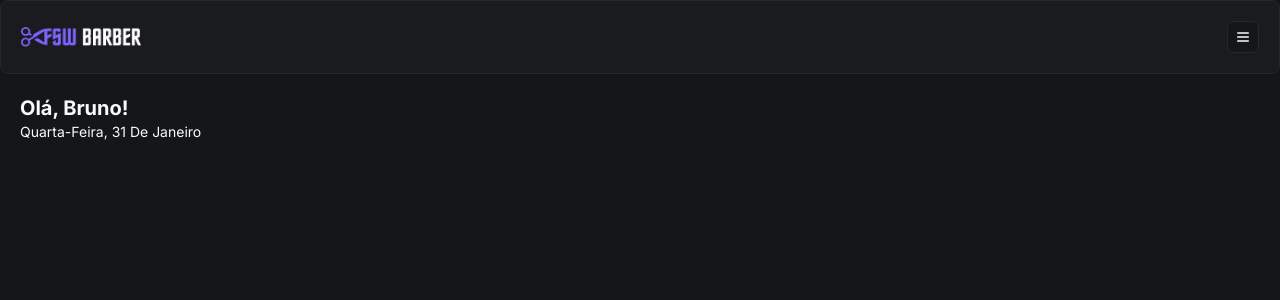
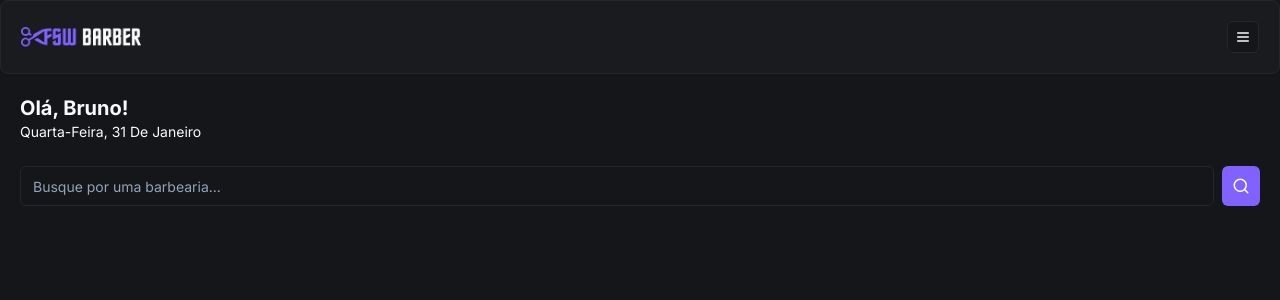
Before and after one commit to Bruno-Andrade49/fullstack-barberBooking, a Next.js app: page / in a window 1280 px wide. Shown: the top 300 px of the page. Built offline with nearby package versions, Linux system fonts and the light colour scheme.

Commit message:
Search component

```diff
--- /dev/null
+++ b/app/(home)/_components/search.tsx
@@ -0,0 +1,18 @@
+"use client"
+
+import { Button } from "@/app/_components/ui/button";
+import { Input } from "@/app/_components/ui/input";
+import { SearchIcon } from "lucide-react";
+
+const Search = () => {
+    return (
+        <div className="flex items-center gap-2">
+            <Input placeholder="Busque por uma barbearia..."/>
+            <Button variant={"default"} size={"icon"} >
+                <SearchIcon size={18}/>
+            </Button>
+        </div>
+     );
+}
+
+export default Search;
--- a/app/(home)/page.tsx
+++ b/app/(home)/page.tsx
@@ -1,6 +1,7 @@
 import { format } from "date-fns"
 import Header from "../_components/header";
 import { ptBR } from "date-fns/locale";
+import Search from "./_components/search";
 
 export default function Home() {
   return (
@@ -15,6 +16,11 @@ export default function Home() {
           })}
         </p>
       </div>
+
+      <div className="px-5 mt-6">
+        <Search />
+      </div>
+
     </div>
   );
 }
--- /dev/null
+++ b/app/_components/ui/input.tsx
@@ -0,0 +1,25 @@
+import * as React from "react"
+
+import { cn } from "@/app/_lib/utils"
+
+export interface InputProps
+  extends React.InputHTMLAttributes<HTMLInputElement> {}
+
+const Input = React.forwardRef<HTMLInputElement, InputProps>(
+  ({ className, type, ...props }, ref) => {
+    return (
+      <input
+        type={type}
+        className={cn(
+          "flex h-10 w-full rounded-md border border-input bg-background px-3 py-2 text-sm ring-offset-background file:border-0 file:bg-transparent file:text-sm file:font-medium placeholder:text-muted-foreground focus-visible:outline-none focus-visible:ring-2 focus-visible:ring-ring focus-visible:ring-offset-2 disabled:cursor-not-allowed disabled:opacity-50",
+          className
+        )}
+        ref={ref}
+        {...props}
+      />
+    )
+  }
+)
+Input.displayName = "Input"
+
+export { Input }
```
